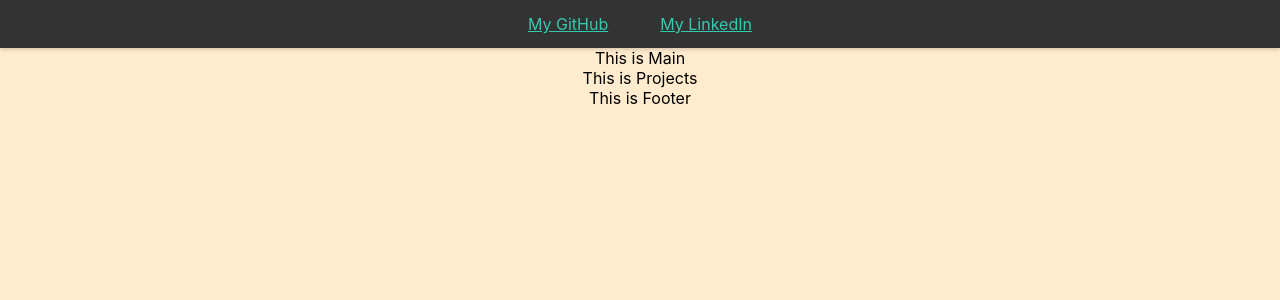
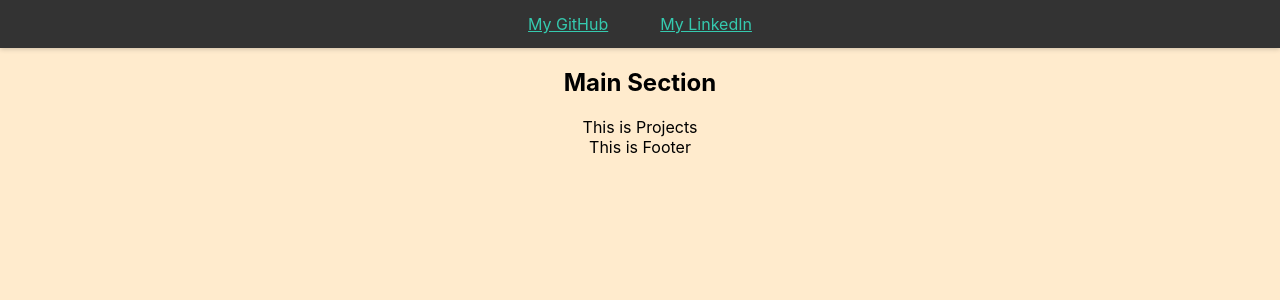
Before and after one commit to rocknrome/React-Mini-Portfolio, a React (Create React App) app: page / in a window 1280 px wide. Shown: the top 300 px of the page. Built offline with nearby package versions, Linux system fonts and the light colour scheme.

Commit message:
main created with projects

```diff
--- a/src/App.js
+++ b/src/App.js
@@ -3,7 +3,6 @@ import './App.css';
 import Main from './components/Main'
 import Header from './components/header'
 import Footer from './components/Footer'
-import Projects from './components/Projects'
 /*import './index.css';*/
 
 function App() {
@@ -12,7 +11,6 @@ function App() {
 
       <Header />
       <Main />
-      <Projects />
       <Footer />
 
     </div>
--- a/src/components/Main.js
+++ b/src/components/Main.js
@@ -1,8 +1,12 @@
+import Projects from './Projects'
+
 const Main = (props) => {
-
-    //The Components Returned JSX
-    return <div className="Main"> This is Main</div>
+    return (
+        <div className="Main">
+            <h2>Main Section</h2> {/* for testing */}
+            <Projects />
+        </div>
+    );
 }
 
-// export the component
-export default Main
+export default Main;
```
